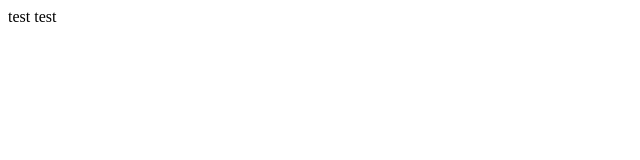
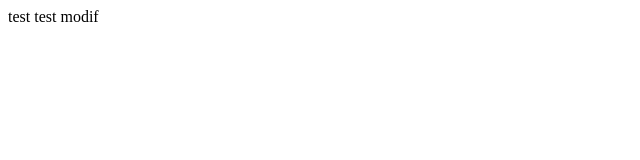
Before and after one commit to bastienprevost/LunettesVitesse, a plain HTML site: page index.html in a window 1280 px wide. Shown: the full height of the page, 0-640 px from the left. Drawn offline with Linux system fonts and the light colour scheme.

Commit message:
Update index.html

```diff
--- a/index.html
+++ b/index.html
@@ -7,5 +7,8 @@
 
 	test test
 
+
+	modif
+
 </body>
 </html>
```
